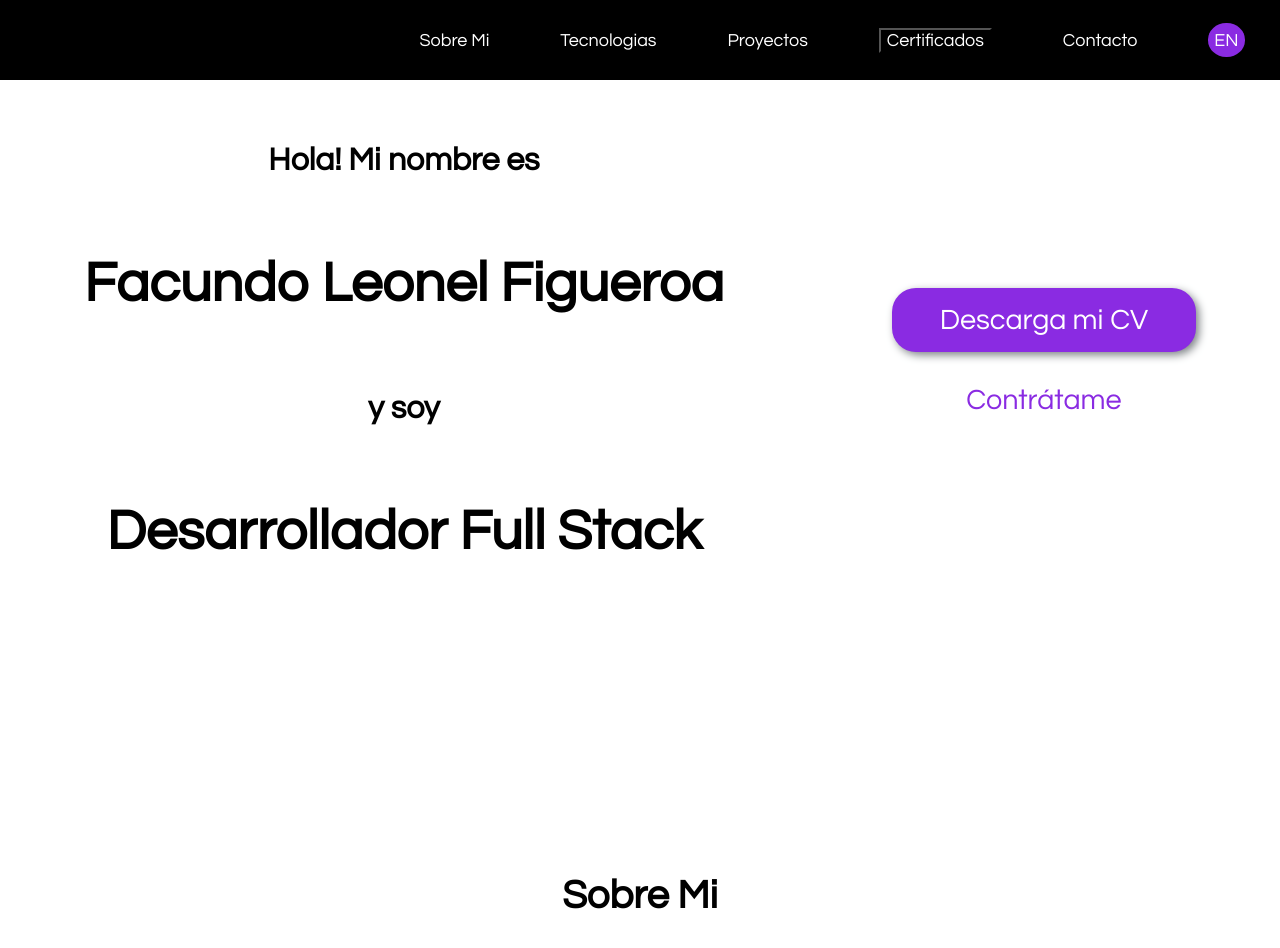
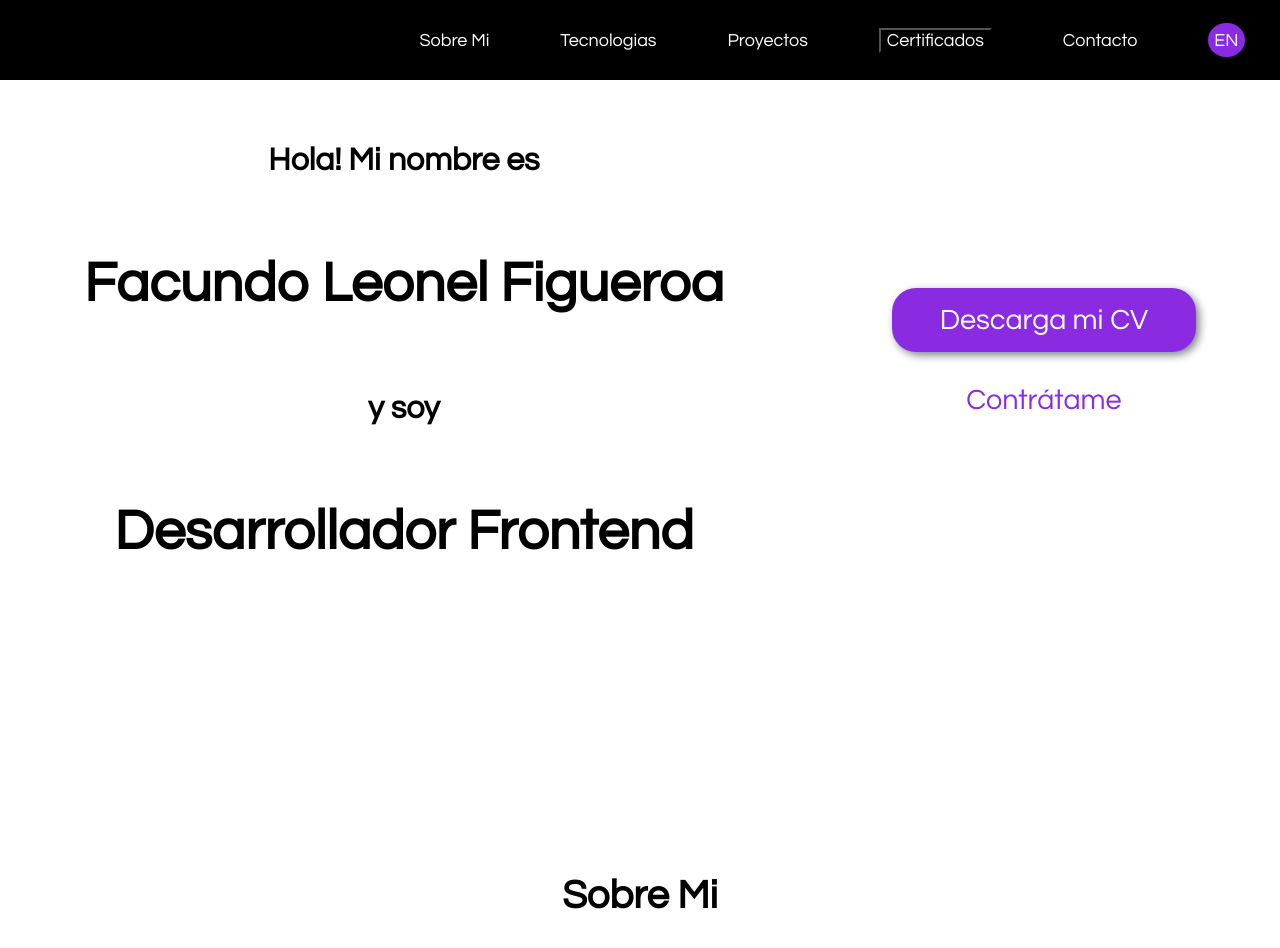
Before and after one commit to FacundoFigueroa23/Portfolio, a React (Create React App) app: page / in a window 1280 px wide. Shown: the top 948 px of the page. Built offline with nearby package versions, Linux system fonts and the light colour scheme.

Commit message:
Change presentation

```diff
--- a/src/components/Home.jsx
+++ b/src/components/Home.jsx
@@ -3,8 +3,8 @@ import NavBar from './NavBar'
 import styles from './Home.module.css'
 import pdf from '../assets/FacundoLeonelFigueroa-CV-FullStackDeveloper.pdf'
 
-const es = ["Hola! Mi nombre es", "y soy", "Desarrollador Full Stack", "Descarga mi CV", "Contrátame"]
-const en = ["Hi! My name is", "and I'm", "Full Stack Developer", "Download my Resume", "Hire Me"]
+const es = ["Hola! Mi nombre es", "y soy", "Desarrollador Frontend", "Descarga mi CV", "Contrátame"]
+const en = ["Hi! My name is", "and I'm", "Frontend Developer", "Download my Resume", "Hire Me"]
 
 export default function Home({lang, changeLang}) {
   return (
```
